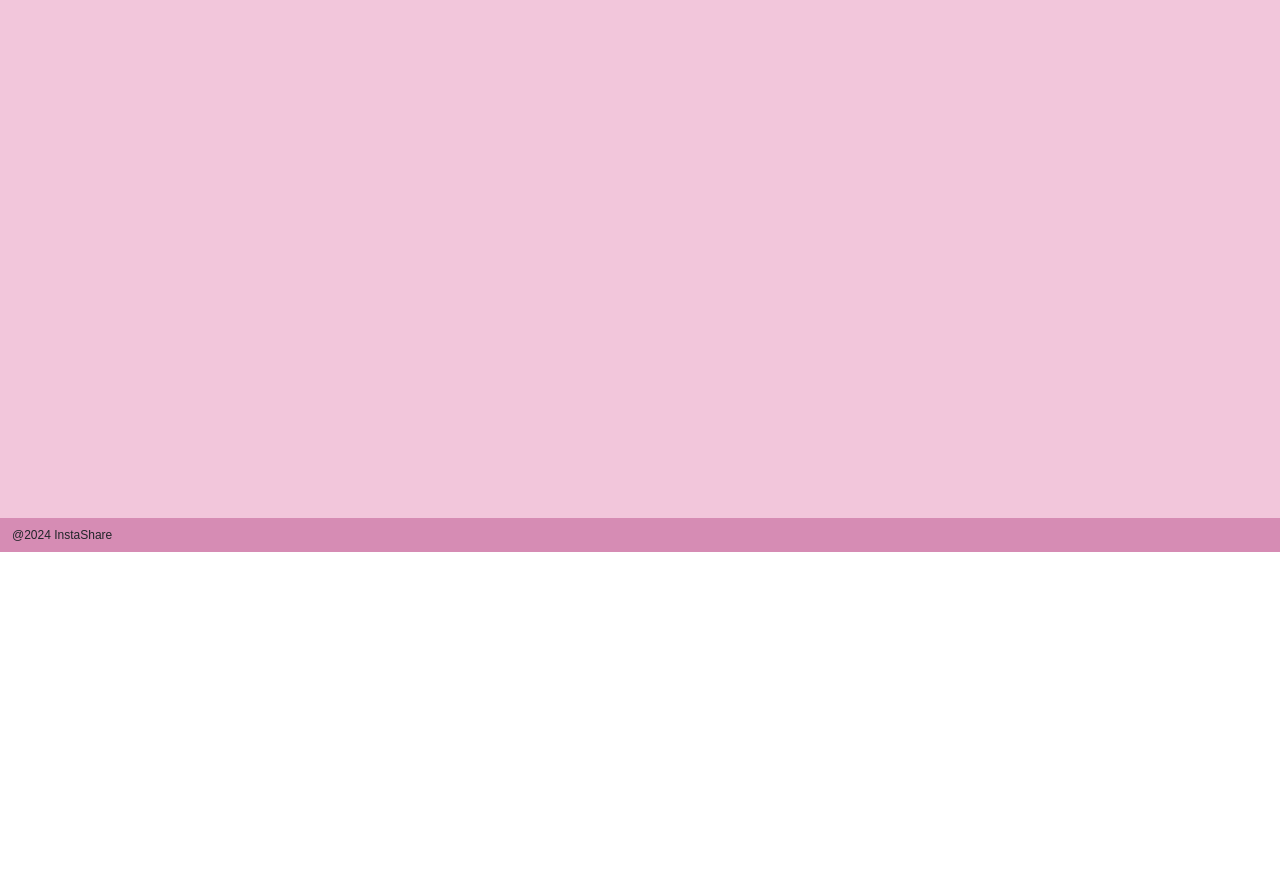
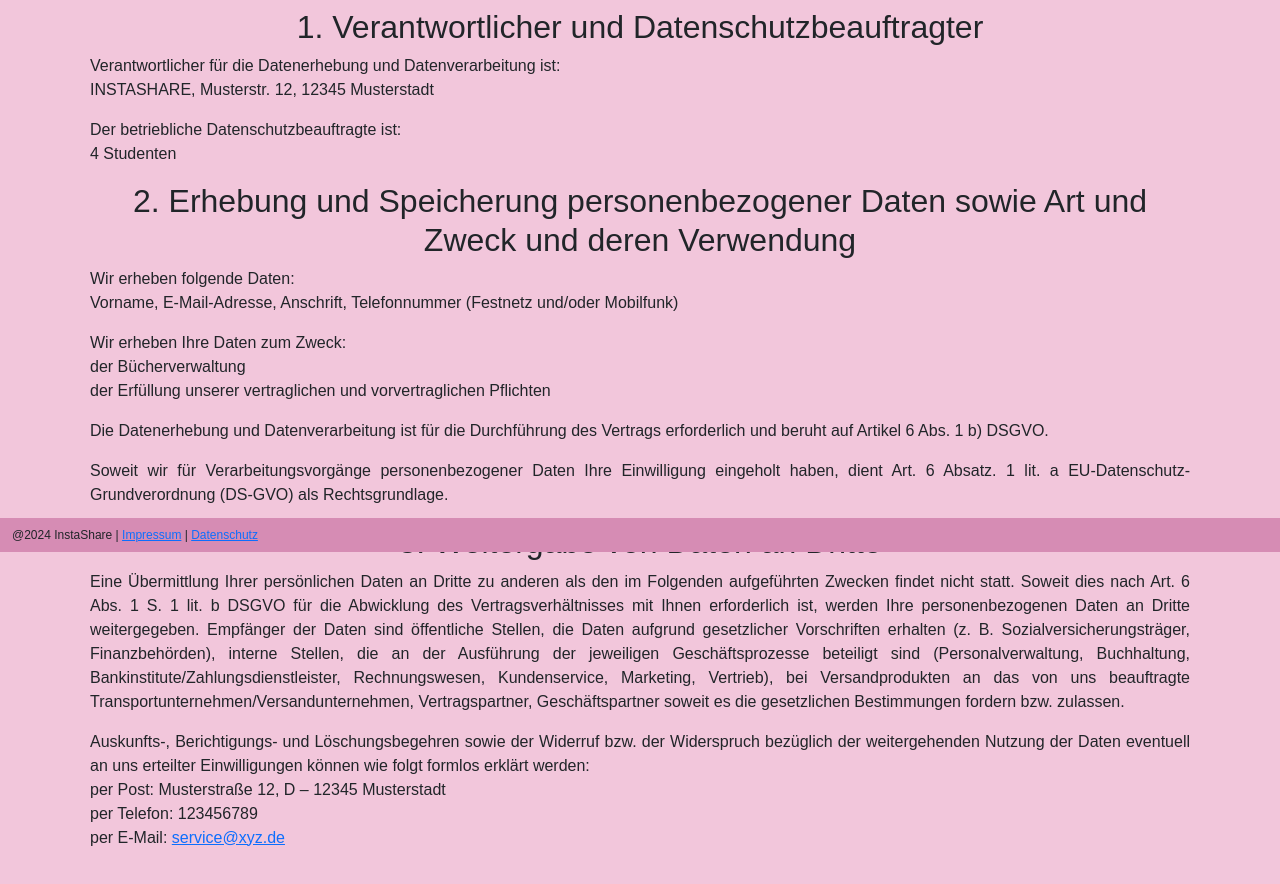
Before and after one commit to Fynia97/Iu_InstaShare_Angular, an Angular app: page /privacy in a window 1280 px wide. Before the commit this address led to /. Shown: the part 248-1132 px from the top of the page. Before the commit the page ends 800 px from the top, so only its background shows below. Built offline with nearby package versions, Linux system fonts and the light colour scheme.

Commit message:
[Add] Impressum and Privacy

```diff
--- a/src/app/app.component.html
+++ b/src/app/app.component.html
@@ -50,7 +50,7 @@
     <footer>
         <nav class="navbar fixed-bottom bg-body-tertiary">
             <div class="container-fluid">
-                <span>@{{currentYear}} InstaShare</span>
+                <span>@{{currentYear}} InstaShare | <a routerLink="impressum">Impressum</a> | <a routerLink="privacy">Datenschutz</a></span>
             </div>
         </nav>
     </footer>
--- a/src/app/app.module.ts
+++ b/src/app/app.module.ts
@@ -19,6 +19,8 @@ import { LendEditComponent } from './lends/lend-edit/lend-edit.component';
 import { BooleanPipe } from './costum/booleanPipe.pipe';
 import { FriendDisplayComponent } from './friends/friend-display/friend-display.component';
 import { FriendCreateComponent } from './friends/friend-create/friend-create.component';
+import { PrivacyComponent } from './footer/privacy/privacy.component';
+import { ImpressumComponent } from './footer/impressum/impressum.component';
 
 @NgModule({
   declarations: [
@@ -34,7 +36,9 @@ import { FriendCreateComponent } from './friends/friend-create/friend-create.com
     LendEditComponent,
     BooleanPipe,
     FriendDisplayComponent,
-    FriendCreateComponent
+    FriendCreateComponent,
+    PrivacyComponent,
+    ImpressumComponent
   ],
   imports: [
     BrowserModule,
--- /dev/null
+++ b/src/app/footer/impressum/impressum.component.html
@@ -0,0 +1,20 @@
+<div class="alert alert-warning" role="alert">
+    Dies ist ein Projekt für unser Studium und keine reale Website!
+  </div>
+
+<h1>Impressum</h1>
+<section>
+<h2>Kontaktinformationen</h2>
+<p>Muster<br>
+Musterstraße 1<br>
+12345 Musterort<br>
+Deutschland</p>
+<p>Tel.: 012345678901<br>
+E-Mail: mail@test.de</p>
+</section>
+
+<section>
+<h2>Rechtliche Hinweise</h2>
+<p>Plattform der EU-Kommission zur Online-Streitbeilegung: <a href="https://ec.europa.eu/odr">https://ec.europa.eu/odr</a></p>
+<p>Ich bin zur Teilnahme an einem Streitbeilegungsverfahren vor einer Verbraucherschlichtungsstelle weder verpflichtet noch bereit.</p>
+</section>
--- /dev/null
+++ b/src/app/footer/privacy/privacy.component.html
@@ -0,0 +1,53 @@
+<div class="alert alert-warning" role="alert">
+    Dies ist ein Projekt für unser Studium und keine reale Website!
+  </div>
+
+
+<h1>Informationen zur Datenerhebung gemäß Artikel 13 DSGVO</h1>
+
+<section>
+<h2>1. Verantwortlicher und Datenschutzbeauftragter</h2>
+<p>
+Verantwortlicher für die Datenerhebung und Datenverarbeitung ist:<br>
+INSTASHARE, Musterstr. 12, 12345 Musterstadt
+</p>
+<p>
+Der betriebliche Datenschutzbeauftragte ist:<br>
+4 Studenten
+</p>
+</section>
+
+<section>
+<h2>2. Erhebung und Speicherung personenbezogener Daten sowie Art und Zweck und deren Verwendung</h2>
+<p>
+Wir erheben folgende Daten:<br>
+Vorname, E-Mail-Adresse, Anschrift, Telefonnummer (Festnetz und/oder Mobilfunk)
+</p>
+<p>
+Wir erheben Ihre Daten zum Zweck:<br>
+der Bücherverwaltung<br>
+der Erfüllung unserer vertraglichen und vorvertraglichen Pflichten
+</p>
+<p>
+Die Datenerhebung und Datenverarbeitung ist für die Durchführung des Vertrags erforderlich und beruht auf Artikel 6 Abs. 1 b) DSGVO.
+</p>
+<p>
+Soweit wir für Verarbeitungsvorgänge personenbezogener Daten Ihre Einwilligung eingeholt haben, dient Art. 6 Absatz. 1 lit. a EU-Datenschutz-Grundverordnung (DS-GVO) als Rechtsgrundlage.
+</p>
+</section>
+
+<section>
+<h2>3. Weitergabe von Daten an Dritte</h2>
+<p>
+Eine Übermittlung Ihrer persönlichen Daten an Dritte zu anderen als den im Folgenden aufgeführten Zwecken findet nicht statt. Soweit dies nach Art. 6 Abs. 1 S. 1 lit. b DSGVO für die Abwicklung des Vertragsverhältnisses mit Ihnen erforderlich ist, werden Ihre personenbezogenen Daten an Dritte weitergegeben. Empfänger der Daten sind öffentliche Stellen, die Daten aufgrund gesetzlicher Vorschriften erhalten (z. B. Sozialversicherungsträger, Finanzbehörden), interne Stellen, die an der Ausführung der jeweiligen Geschäftsprozesse beteiligt sind (Personalverwaltung, Buchhaltung, Bankinstitute/Zahlungsdienstleister, Rechnungswesen, Kundenservice, Marketing, Vertrieb), bei Versandprodukten an das von uns beauftragte Transportunternehmen/Versandunternehmen, Vertragspartner, Geschäftspartner soweit es die gesetzlichen Bestimmungen fordern bzw. zulassen.
+</p>
+</section>
+
+<section>
+<p>
+Auskunfts-, Berichtigungs- und Löschungsbegehren sowie der Widerruf bzw. der Widerspruch bezüglich der weitergehenden Nutzung der Daten eventuell an uns erteilter Einwilligungen können wie folgt formlos erklärt werden:<br>
+per Post: Musterstraße 12, D – 12345 Musterstadt<br>
+per Telefon: 123456789<br>
+per E-Mail: <a href="mailto:service@xyz.de">service@xyz.de</a>
+</p>
+</section>
```
Also changed, not shown: src/app/app-routing.module.ts (+8 -0 lines), src/app/footer/impressum/impressum.component.ts (added, +10 -0 lines), src/app/footer/privacy/privacy.component.ts (added, +10 -0 lines), src/app/footer/impressum/impressum.component.scss (added), src/app/footer/privacy/privacy.component.scss (added).
